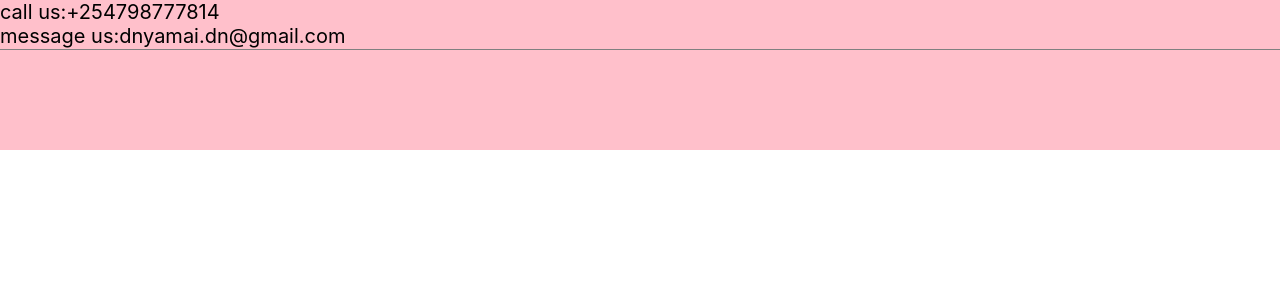
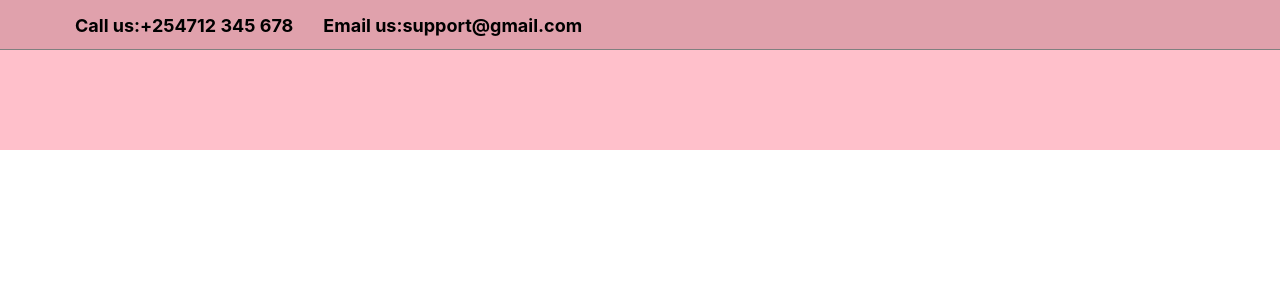
Before and after one commit to Diana-nyamai/CharityFundWebsite, a React (Create React App) app: page / in a window 1280 px wide. Shown: the top 300 px of the page. Built offline with nearby package versions, Linux system fonts and the light colour scheme.

Commit message:
upper header complete

```diff
--- a/src/App.css
+++ b/src/App.css
@@ -5,7 +5,7 @@
 }
 body{
     color: #000;
-    font-size: 20px;
+    font-size: 18px;
 }
 .main-header{
     width: 100vw;
@@ -15,4 +15,16 @@ body{
 .header-upper{
     height: 50px;
     border-bottom: 1px solid gray;
+    background-color: rgb(224, 161, 172);
 }
+.upper-ul{
+    display: flex;
+    margin-left: 60px;
+}
+.upper-ul .row{
+    list-style-type: none;
+    flex-direction: row;
+    padding: 15px;
+    font-weight: bold;
+
+}
--- a/src/Navigation/NavBar.js
+++ b/src/Navigation/NavBar.js
@@ -6,8 +6,8 @@ function NavBar() {
             <div className="main-header">
              <div className="header-upper">
               <ul className="upper-ul">
-              <li className="row">call us:+254798777814</li>
-              <li className="row">message us:dnyamai.dn@gmail.com</li>
+              <li className="row">Call us:+254712 345 678</li>
+              <li className="row">Email us:support@gmail.com</li>
               </ul>
              </div>
             <div className="header-lower">
```
Also changed, not shown: 1 other file (tests, documents, lock files or other folders).
